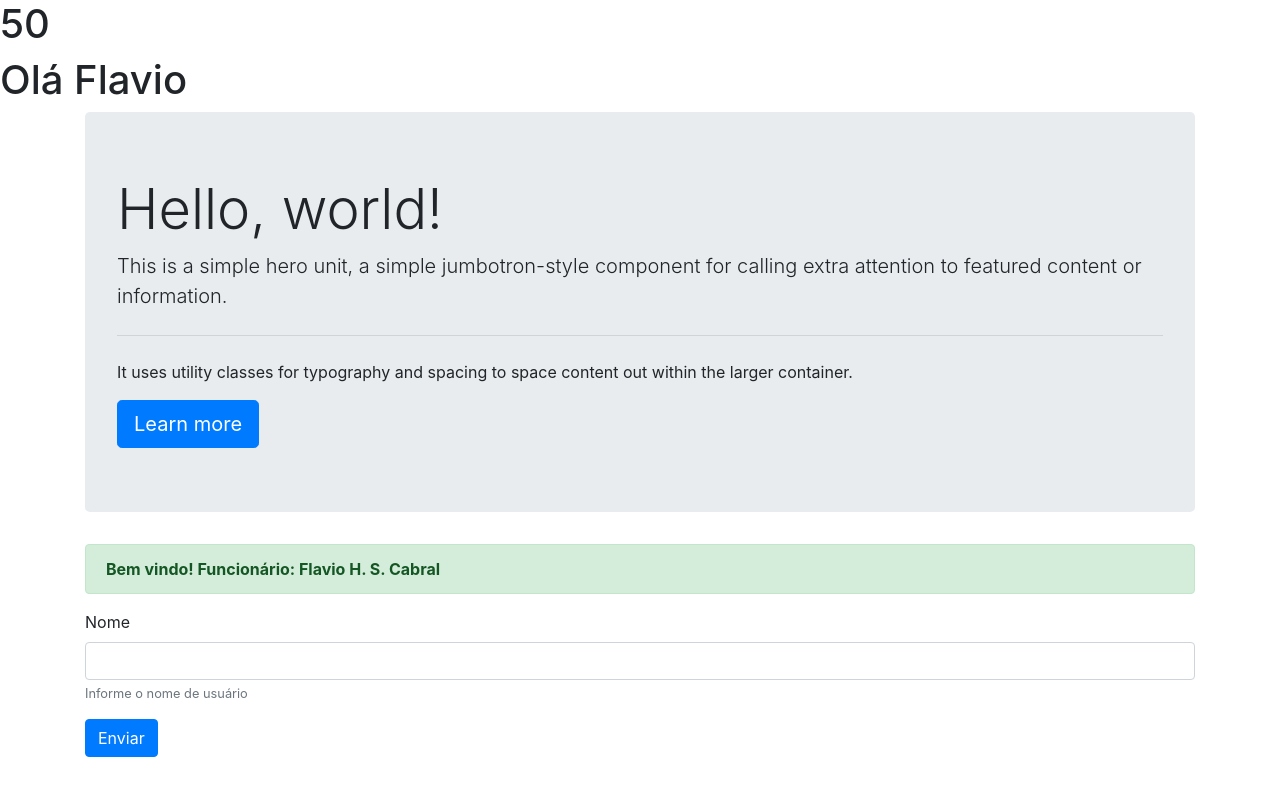
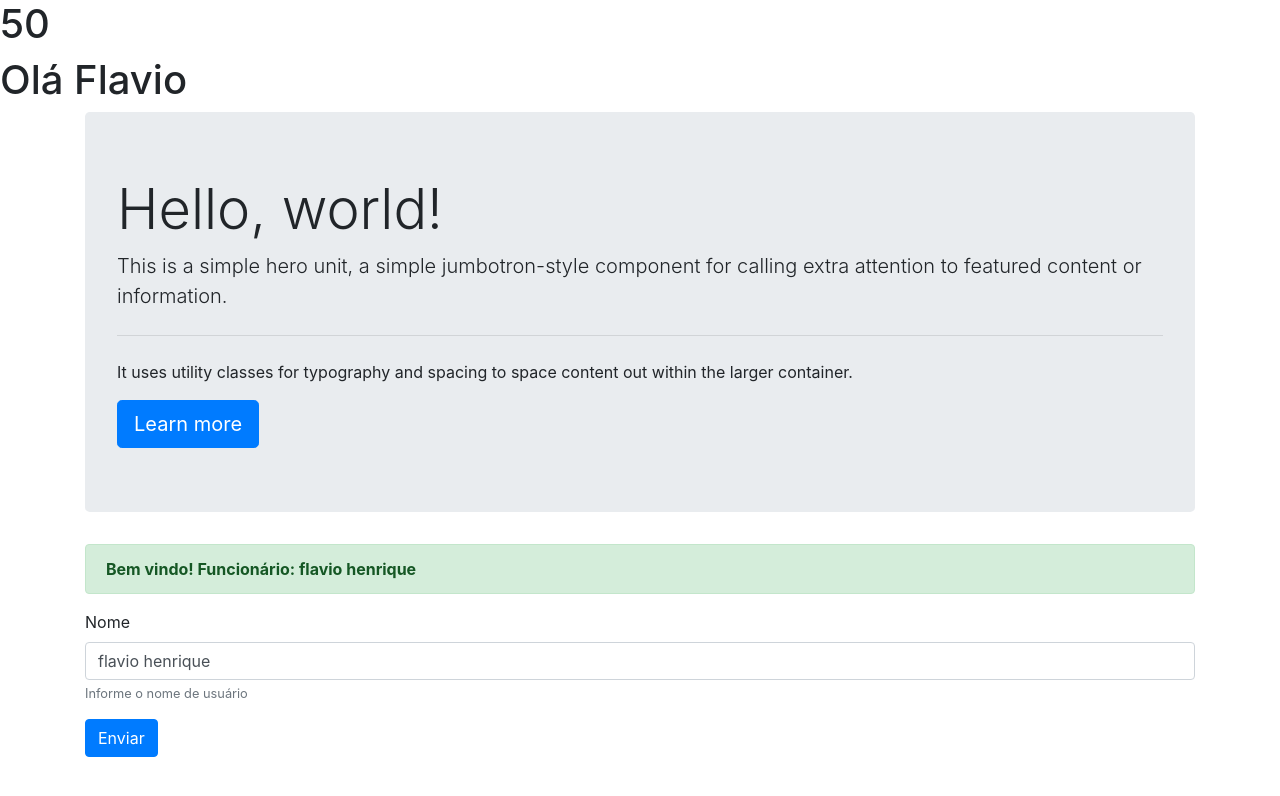
Before and after one commit to flaviohenso/angular-learning, an Angular app: page / in a window 1280 px wide. Shown: the top 796 px of the page. Built offline with nearby package versions, Linux system fonts and the light colour scheme.

Commit message:
Usuando property binding e binding entre propriedades de compnentes

```diff
--- a/src/app/app.component.html
+++ b/src/app/app.component.html
@@ -6,4 +6,4 @@
 
 <!-- <app-event-binding></app-event-binding> -->
 
-<app-variable-referenci></app-variable-referenci>
+<app-variable-referenci [childItem]="parentItem"></app-variable-referenci>
--- a/src/app/app.component.ts
+++ b/src/app/app.component.ts
@@ -9,6 +9,8 @@ export class AppComponent {
   title = 'meuprojeto';
   idade = 10;
 
+  parentItem = this.idade;
+
   getidade(){
     return 10 + 30;
   }
--- a/src/app/variable-referenci/variable-referenci.component.html
+++ b/src/app/variable-referenci/variable-referenci.component.html
@@ -5,9 +5,10 @@
     <form>
       <div class="form-group">
         <label for="nome">Nome</label>
-        <input type="text" class="form-control" id="nome" aria-describedby="nomeHelp" #nomeInput>
+        <!-- event binding input-->
+        <input type="text" class="form-control" id="nome" aria-describedby="nomeHelp" #nomeInput (input)="alterarNome($event)" [value]="nome">
         <small id="nomeHelp" class="form-text text-muted">Informe o nome de usuário</small>
       </div>
-      <button type="submit" class="btn btn-primary" (click)="adicionar(nomeInput.value)">Enviar</button>
+      <button type="button" class="btn btn-primary" (click)="adicionar(nomeInput.value)" [disabled]="nome.length == 0">Enviar</button>
     </form>
   </div>
--- a/src/app/variable-referenci/variable-referenci.component.ts
+++ b/src/app/variable-referenci/variable-referenci.component.ts
@@ -1,4 +1,4 @@
-import { Component } from '@angular/core';
+import { Component, Input } from '@angular/core';
 
 @Component({
   selector: 'app-variable-referenci',
@@ -7,10 +7,19 @@ import { Component } from '@angular/core';
 })
 export class VariableReferenciComponent {
 
-  nome = "Flavio H. S. Cabral"
+  nome = "flavio henrique";
+  ativo = false;
+
+  @Input() childItem: string;
 
   adicionar(nomeInput: any){
     console.log(`nome: ${nomeInput}`)
+    console.log(this.childItem);
     this.nome = nomeInput;
   }
+
+  alterarNome(event){
+    console.log(event.target.value);
+    this.nome = event.target.value
+  }
 }
```
